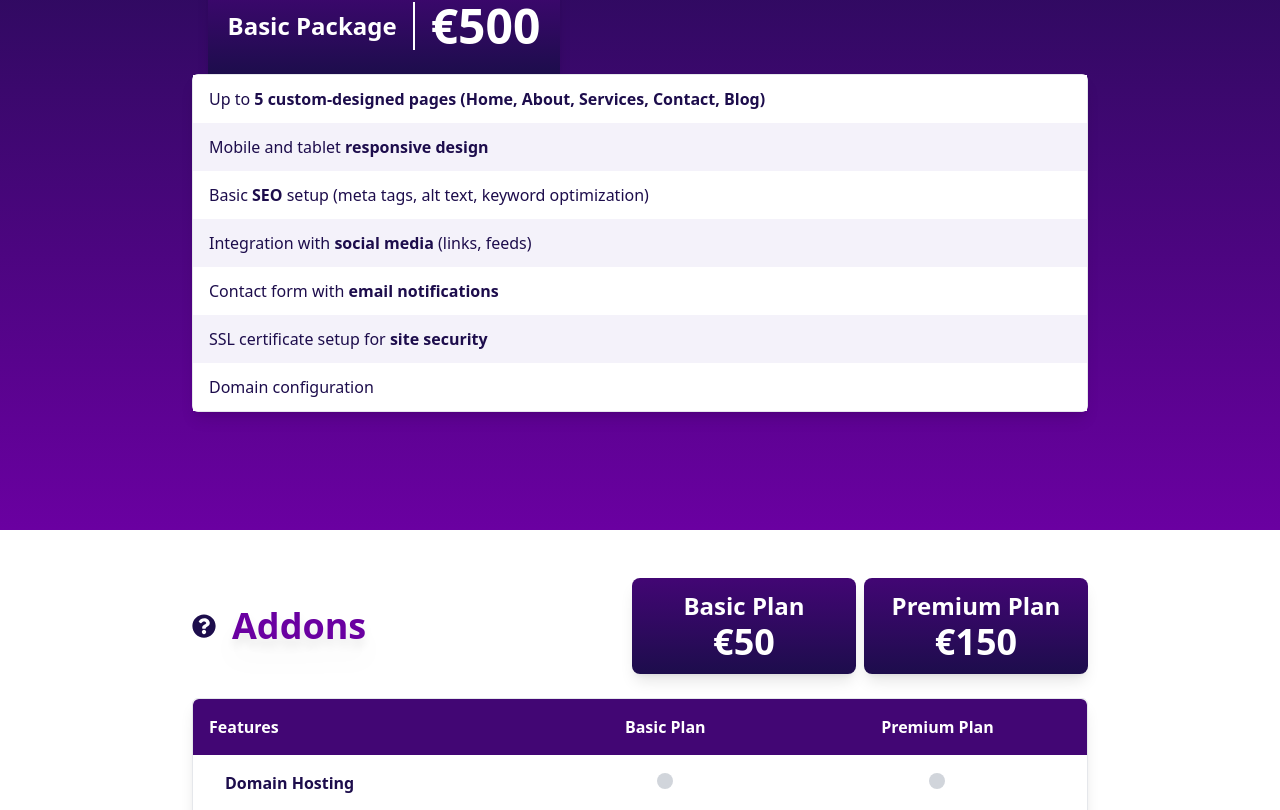
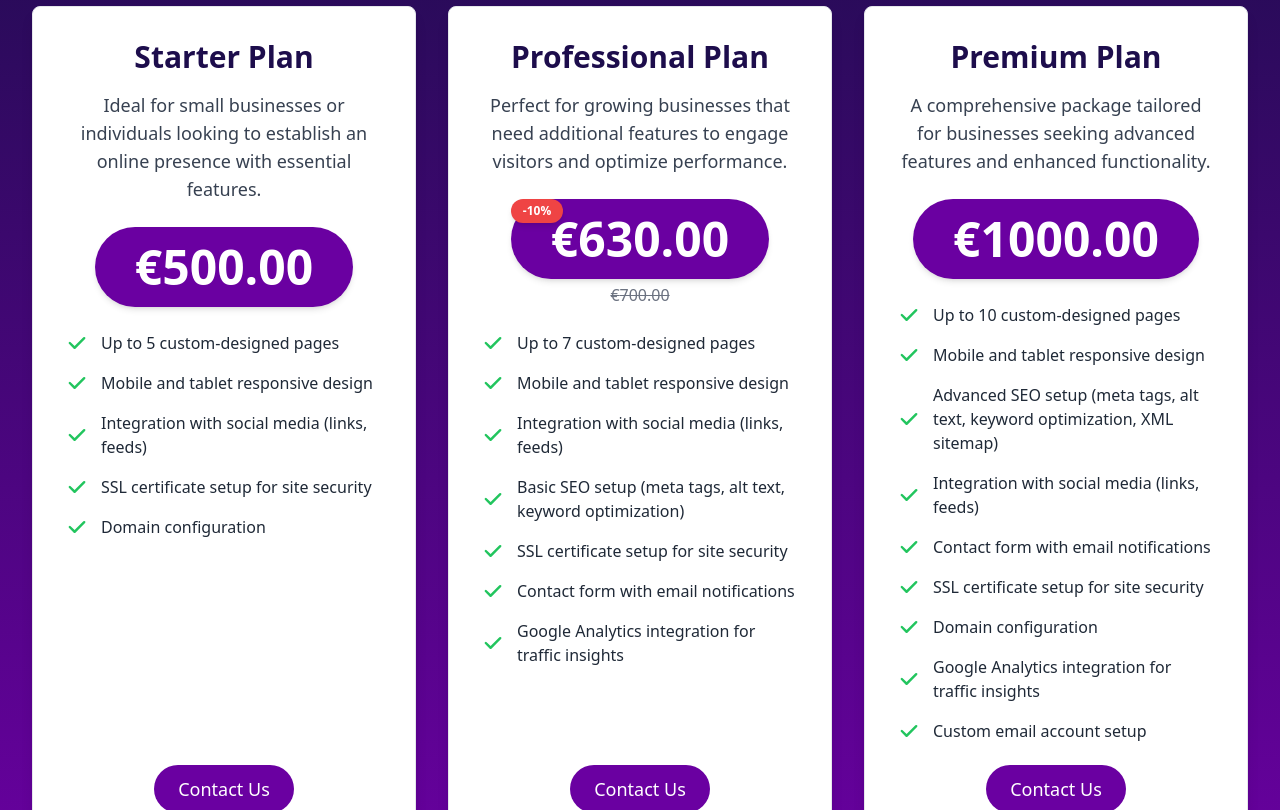
Before and after one commit to Aspheles/vallants, a React (Vite) app: page /pricing in a window 1280 px wide. Shown: the part 270-1080 px from the top of the page. Built offline with nearby package versions, Linux system fonts and the light colour scheme.

Commit message:
updated pricing page

```diff
--- a/src/pages/pricing.tsx
+++ b/src/pages/pricing.tsx
@@ -1,213 +1,151 @@
 import React from "react";
-import { FaQuestionCircle } from "react-icons/fa";
+import { useModal } from "../utils/ModalContext";
 
 type Plan = {
   name: string;
-  price: string;
-  features: {
-    [key: string]: boolean;
-  };
-};
-
-type Feature = {
-  name: string;
+  description: string;
+  originalPrice: number;
+  discount?: number;
+  features: string[];
 };
 
 const Pricing: React.FC = () => {
+  const { openModal } = useModal();
+
   const plans: Plan[] = [
     {
-      name: "Basic Plan",
-      price: "€50",
-      features: {
-        domainHosting: false,
-        technicalSupport: true,
-        storage: false,
-        customDomain: false,
+      name: "Starter Plan",
+      description:
+        "Ideal for small businesses or individuals looking to establish an online presence with essential features.",
+      originalPrice: 500,
+      features: [
+        "Up to 5 custom-designed pages",
+        "Mobile and tablet responsive design",
+        "Integration with social media (links, feeds)",
+        "SSL certificate setup for site security",
+        "Domain configuration",
+      ],
     },
+    {
+      name: "Professional Plan",
+      description:
+        "Perfect for growing businesses that need additional features to engage visitors and optimize performance.",
+      originalPrice: 700,
+      discount: 10,
+      features: [
+        "Up to 7 custom-designed pages",
+        "Mobile and tablet responsive design",
+        "Integration with social media (links, feeds)",
+        "Basic SEO setup (meta tags, alt text, keyword optimization)",
+        "SSL certificate setup for site security",
+        "Contact form with email notifications",
+        "Google Analytics integration for traffic insights",
+      ],
     },
     {
       name: "Premium Plan",
-      price: "€150",
-      features: {
-        domainHosting: true,
-        technicalSupport: true,
-        storage: true,
-        customDomain: true,
-      },
+      description:
+        "A comprehensive package tailored for businesses seeking advanced features and enhanced functionality.",
+      originalPrice: 1000,
+      features: [
+        "Up to 10 custom-designed pages",
+        "Mobile and tablet responsive design",
+        "Advanced SEO setup (meta tags, alt text, keyword optimization, XML sitemap)",
+        "Integration with social media (links, feeds)",
+        "Contact form with email notifications",
+        "SSL certificate setup for site security",
+        "Domain configuration",
+        "Google Analytics integration for traffic insights",
+        "Custom email account setup",
+      ],
     },
   ];
 
-  const featuresList: Feature[] = [
-    { name: "Domain Hosting" },
-    { name: "Technical Support" },
-    { name: "Storage" },
-    { name: "Custom Domain" },
-  ];
+  const calculateDiscountedPrice = (price: number, discount?: number) => {
+    if (discount) {
+      return price - price * (discount / 100);
+    }
+    return price;
+  };
 
   return (
-    <>
-      <div className="h-[45rem] bg-gradient-to-b from-[#1D0D4C] to-[#6A00A1] text-white px-4 w-full mx-auto">
-        <h1 className="text-4xl font-bold text-white py-16 text-center">
+    <div className="bg-gradient-to-b from-[#1D0D4C] to-[#6A00A1] text-white px-8 py-16 w-full mx-auto">
+      <div className="max-w-screen-md mx-auto mb-12 text-center">
+        <h2 className="mb-4 text-4xl font-extrabold tracking-tight text-white">
           Plans & Pricing
-        </h1>
-
-        <div className="flex justify-center">
-          <div className="max-w-4xl w-full text-[#1D0D4C]">
-            <div className="flex items-center justify-center bg-gradient-to-b from-[#420674] to-[#1D0D4C] rounded-t-lg text-white w-[22rem] h-[6rem] mx-4 shadow-lg">
-              <div className="flex flex-row items-center justify-center space-x-4">
-                <h2 className="text-2xl font-semibold">Basic Package</h2>
-
-                {/* Divider using React Icon */}
-                <div className="border-l-2 border-white h-[3rem] mx-4"></div>
-
-                <p className="text-5xl font-semibold">€500</p>
-              </div>
-            </div>
-            <div className="rounded-md shadow-lg border">
-              {/* Features List */}
-              <ul className="">
-                <li className="flex items-center h-[3rem]  bg-white px-4 ">
-                  <p>
-                    Up to{" "}
-                    <span className="font-semibold">
-                      5 custom-designed pages (Home, About, Services, Contact,
-                      Blog)
-                    </span>
-                  </p>
-                </li>
-                <li className="flex items-center h-[3rem] bg-[#F4F2FA] px-4">
-                  <p>
-                    Mobile and tablet{" "}
-                    <span className="font-semibold">responsive design</span>
-                  </p>
-                </li>
-                <li className="flex items-center h-[3rem] bg-white px-4">
-                  <p>
-                    Basic <span className="font-semibold">SEO</span> setup (meta
-                    tags, alt text, keyword optimization)
-                  </p>
-                </li>
-                <li className="flex items-center h-[3rem] bg-[#F4F2FA] px-4">
-                  <p>
-                    Integration with{" "}
-                    <span className="font-semibold">social media</span> (links,
-                    feeds)
-                  </p>
-                </li>
-                <li className="flex items-center h-[3rem] bg-white px-4">
-                  <p>
-                    Contact form with{" "}
-                    <span className="font-semibold">email notifications</span>
-                  </p>
-                </li>
-                <li className="flex items-center h-[3rem] bg-[#F4F2FA] px-4">
-                  <p>
-                    SSL certificate setup for{" "}
-                    <span className="font-semibold">site security</span>
-                  </p>
-                </li>
-                <li className="flex items-center h-[3rem] bg-white px-4">
-                  <p>Domain configuration</p>
-                </li>
-              </ul>
-            </div>
-          </div>
-        </div>
-      </div>
-
-      <div className="flex justify-center py-12 px-4">
-        <div className="max-w-4xl w-full text-[#1D0D4C]">
-          {/* Addons Title and Plans */}
-          <div className="flex flex-wrap items-center justify-between mb-6 gap-4">
-            {/* Addons Title */}
-            <div className="flex items-center space-x-4">
-              <p className="text-2xl hover:text-3xl transition-all cursor-pointer">
-                <FaQuestionCircle />
-              </p>
-              <p className="text-4xl font-bold drop-shadow-xl text-[#6A00A1]">
-                Addons
+        </h2>
+        <p className="mb-5 text-lg font-light text-gray-200 sm:text-xl">
+          Here at Vallants, we focus on affordable solutions for starting
+          businesses.
         </p>
       </div>
-
-            {/* Plans Section */}
-            <div className="flex flex-wrap justify-end gap-2">
+      <div className="grid lg:grid-cols-3 sm:gap-8 gap-8">
         {plans.map((plan) => (
           <div
             key={plan.name}
-                  className="flex items-center justify-center bg-gradient-to-b from-[#420674] to-[#1D0D4C] rounded-lg text-white w-full sm:w-[14rem] h-[6rem] shadow-lg"
+            className="relative flex flex-col max-w-xl p-8 mx-auto text-center text-gray-900 bg-white border border-gray-200 rounded-lg shadow-lg hover:shadow-xl transition-shadow duration-300"
           >
-                  <div className="flex flex-col items-center justify-center text-center">
-                    <h2 className="text-xl sm:text-2xl font-semibold">
+            <h3 className="mb-4 text-3xl font-bold text-[#1D0D4C]">
               {plan.name}
-                    </h2>
-                    <p className="text-3xl sm:text-4xl font-semibold">
-                      {plan.price}
+            </h3>
+            <p className="mb-6 text-base font-light text-gray-700 sm:text-lg">
+              {plan.description}
             </p>
+            <div className="flex flex-col items-center mb-6 relative">
+              {plan.discount ? (
+                <>
+                  <span className="relative text-5xl text-white font-extrabold bg-[#6A00A1] py-4 px-10 rounded-full shadow-md">
+                    <span className="absolute top-0 left-0 bg-red-500 text-white text-xs font-bold px-3 py-1 rounded-full shadow-md">
+                      -{plan.discount}%
+                    </span>
+                    €
+                    {calculateDiscountedPrice(
+                      plan.originalPrice,
+                      plan.discount
+                    ).toFixed(2)}
+                  </span>
+
+                  <span className="text-base text-gray-500 line-through mt-1">
+                    €{plan.originalPrice.toFixed(2)}
+                  </span>
+                </>
+              ) : (
+                <span className="text-5xl text-white font-extrabold bg-[#6A00A1] py-4 px-10 rounded-full shadow-md">
+                  €{plan.originalPrice.toFixed(2)}
+                </span>
+              )}
+            </div>
+            <ul role="list" className="mb-8 space-y-4 text-left flex-grow">
+              {plan.features.map((feature, index) => (
+                <li key={index} className="flex items-center space-x-3">
+                  <svg
+                    className="flex-shrink-0 w-6 h-6 text-green-500"
+                    fill="currentColor"
+                    viewBox="0 0 20 20"
+                    xmlns="http://www.w3.org/2000/svg"
+                  >
+                    <path
+                      fillRule="evenodd"
+                      d="M16.707 5.293a1 1 0 010 1.414l-8 8a1 1 0 01-1.414 0l-4-4a1 1 0 011.414-1.414L8 12.586l7.293-7.293a1 1 0 011.414 0z"
+                      clipRule="evenodd"
+                    ></path>
+                  </svg>
+                  <span className="text-gray-800">{feature}</span>
+                </li>
+              ))}
+            </ul>
+            <div className="mt-auto">
+              <a
+                onClick={openModal}
+                className="text-white bg-[#6A00A1] hover:bg-purple-700 font-medium rounded-full text-lg px-6 py-3 transition-all duration-300 cursor-pointer"
+              >
+                Contact Us
+              </a>
             </div>
           </div>
         ))}
       </div>
     </div>
-
-          {/* Features Table */}
-          <div className="rounded-md shadow-lg border overflow-x-auto">
-            <table className="min-w-full table-auto rounded-md overflow-hidden">
-              <thead className="bg-[#420674] text-white">
-                <tr>
-                  <th className="px-4 py-4 text-left text-sm sm:text-base font-semibold">
-                    Features
-                  </th>
-                  {plans.map((plan) => (
-                    <th
-                      key={plan.name}
-                      className="px-4 sm:px-8 py-4 text-center text-sm sm:text-base font-semibold"
-                    >
-                      {plan.name}
-                    </th>
-                  ))}
-                </tr>
-              </thead>
-              <tbody>
-                {featuresList.map((feature, rowIndex) => {
-                  // Normalize the feature name
-                  const featureKey = feature.name
-                    .toLowerCase()
-                    .replace(/ /g, "")
-                    .replace(/[^a-z]/g, ""); // Remove special characters
-
-                  return (
-                    <tr
-                      key={feature.name}
-                      className={`${
-                        rowIndex % 2 === 0 ? "bg-white" : "bg-[#F4F2FA]"
-                      }`}
-                    >
-                      <td className="px-4 sm:px-8 py-4 text-left text-sm sm:text-base font-semibold">
-                        {feature.name}
-                      </td>
-                      {plans.map((plan) => (
-                        <td
-                          key={plan.name}
-                          className="px-4 sm:px-8 py-4 text-center"
-                        >
-                          <span
-                            className={`w-4 h-4 rounded-full inline-block ${
-                              plan.features[featureKey]
-                                ? "bg-green-500"
-                                : "bg-gray-300"
-                            }`}
-                          ></span>
-                        </td>
-                      ))}
-                    </tr>
-                  );
-                })}
-              </tbody>
-            </table>
-          </div>
-        </div>
-      </div>
-    </>
   );
 };
 
```
Lines whose indentation alone changed are shown as unchanged.
